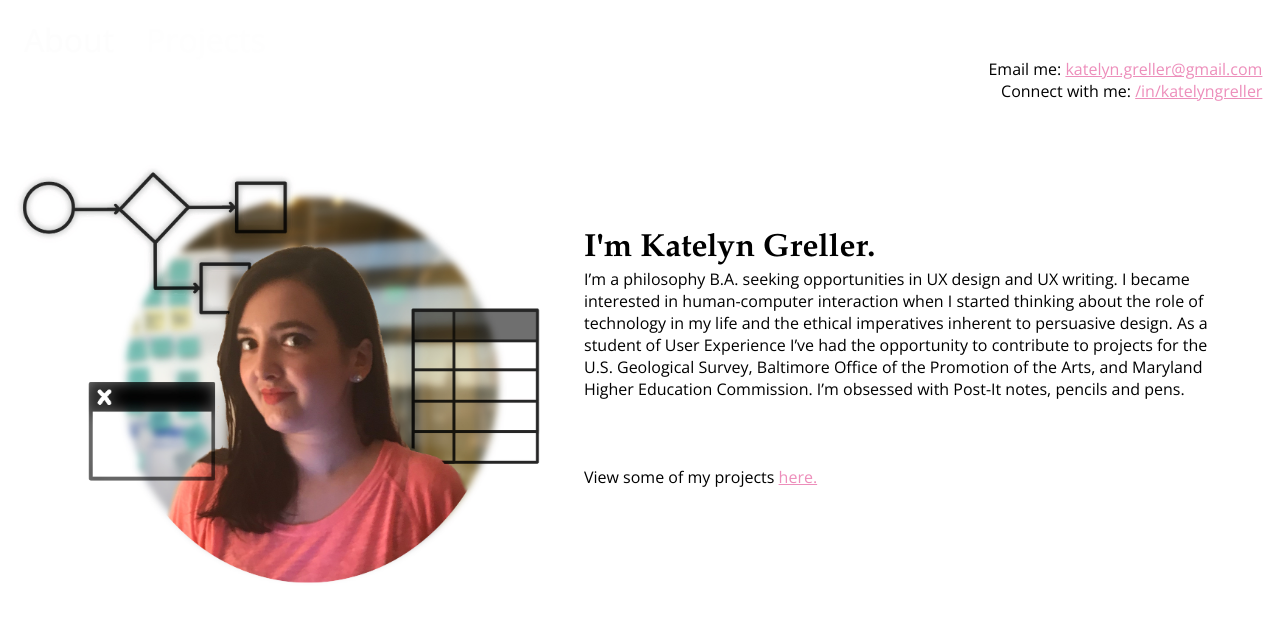
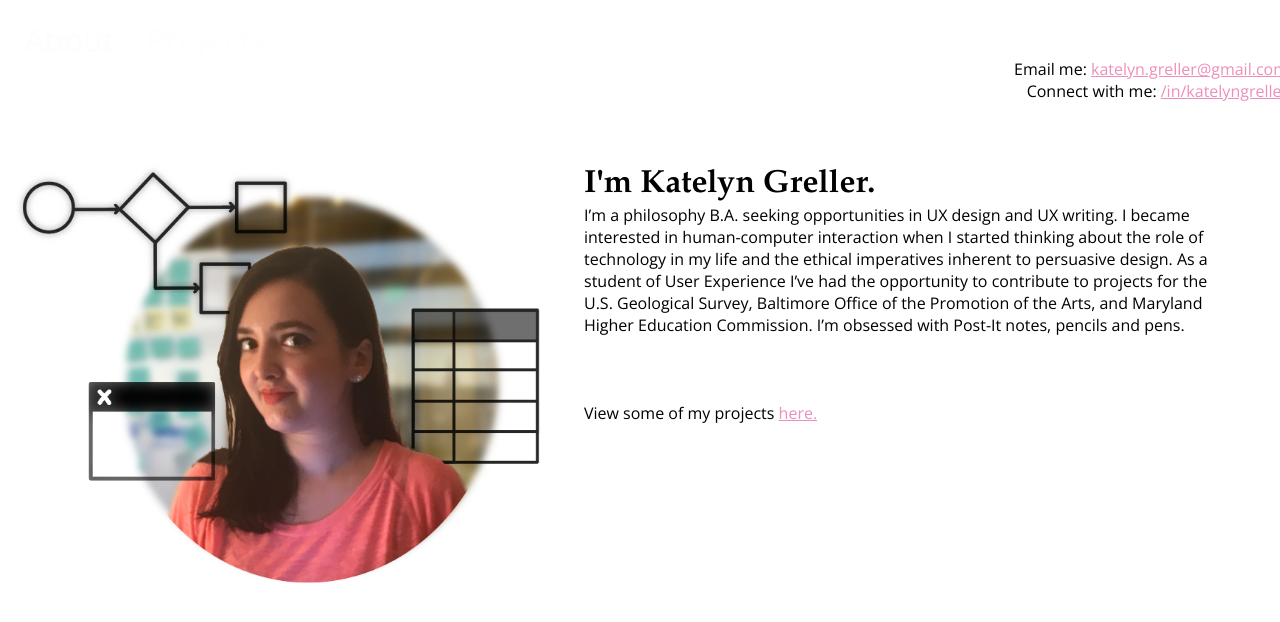
Before and after one commit to KatelynGreller/katelyngreller.github.io, a plain HTML site: page index.html in a window 1280 px wide. Drawn offline with nearby package versions, Linux system fonts and the light colour scheme.

Commit message:
Update main.css

```diff
--- a/css/main.css
+++ b/css/main.css
@@ -27,8 +27,6 @@ p.h1 {
 div.contact {
 	float: right;
 	text-align: right;
-	margin-right: 2%;
-	margin-bottom: 5%;
 	width: 50%;
 }
 
```
